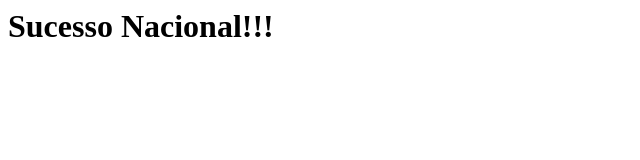
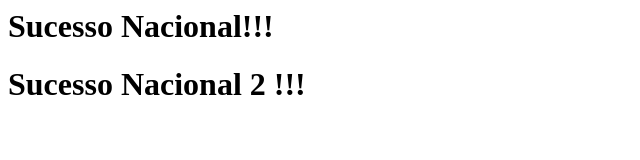
Before and after one commit to udpaula/Curso_Devops_Remote, a plain HTML site: page index.html in a window 1280 px wide. Shown: the whole page, without its empty margins (0-640 px from the left). Drawn offline with Linux system fonts and the light colour scheme.

Commit message:
added Sucesso Nacional 2 on index.html

```diff
--- a/index.html
+++ b/index.html
@@ -1 +1,2 @@
 <h1>Sucesso Nacional!!!</h1>
+<h1>Sucesso Nacional 2 !!!</h1>
```
